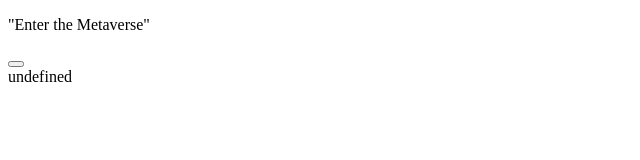
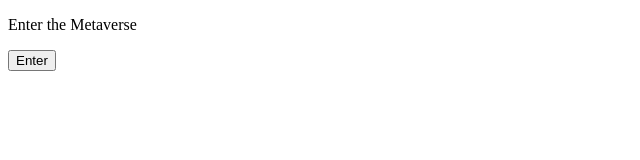
Before and after one commit to acciojob/enter-metaverse-Rafe7350, a website: page main.html in a window 1280 px wide. Shown: the whole page, without its empty margins (0-640 px from the left). Drawn offline with Linux system fonts and the light colour scheme.

Commit message:
created a submission

```diff
--- a/main.html
+++ b/main.html
@@ -7,11 +7,8 @@
 </head>
 
 <body>
-<div>
-<p id="status"> "Enter the Metaverse"</p>
-	<button id="enterBtn"></button>
-
-</div>
+<p id="status">Enter the Metaverse</p>
+<button id="enterBtn">Enter</button>
 
 	<!-- the entire body must be written by student -->
     <script type="text/javascript" src="./script.js">
--- a/script.js
+++ b/script.js
@@ -1,4 +1,7 @@
 //your JS code here. If required.
-var element;
-document.getElementById("status").innerHTML=="<h1>Entered Metaverse</h1>";
-document.write(element);
+const enterBtn = document.getElementById('enterBtn');
+const status = document.getElementById('status');
+
+enterBtn.addEventListener('click', function() {
+  status.innerHTML = '<h1>Entered Metaverse</h1>';
+});
```
